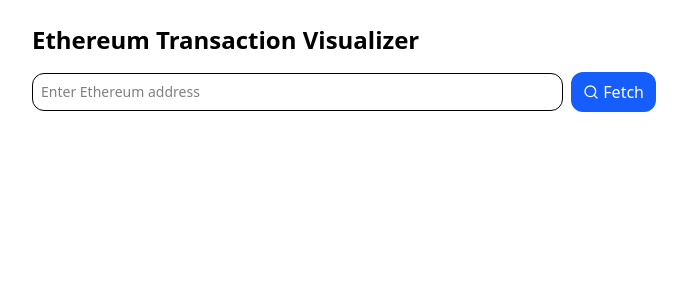
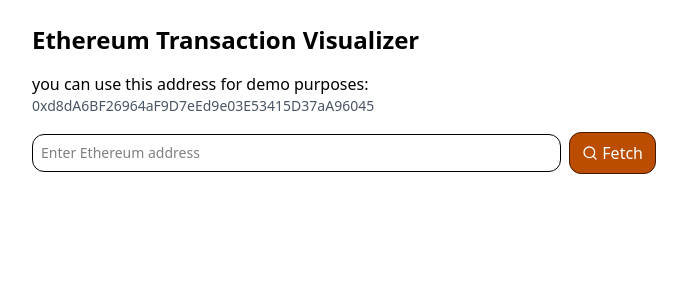
Before and after one commit to khirshah/ethereum-transaction-visualiser, a React (Vite) app: page / in a window 1280 px wide. Shown: the top 300 px of the page, without its empty margins (296-983 px from the left). Built offline with nearby package versions, Linux system fonts and the light colour scheme.

Commit message:
tweak styling, add example address

```diff
--- a/src/App.tsx
+++ b/src/App.tsx
@@ -5,11 +5,15 @@ import { useTransactions } from './hooks/useTransactions'
 const App = () => {
   const { loading, error, transactions, getTransactions } = useTransactions()
 
+  const ethereumDemoAddress = '0xd8dA6BF26964aF9D7eEd9e03E53415D37aA96045'
+
   return (
     <main className="max-w-2xl mx-auto p-6">
       <h1 className="text-2xl font-bold mb-4">
         Ethereum Transaction Visualizer
       </h1>
+      <h3>you can use this address for demo purposes:</h3>
+      <p className="mb-4 text-sm text-gray-600">{ethereumDemoAddress}</p>
       <AddressInput onSearch={getTransactions} />
 
       {loading && <p className="mt-4 text-gray-500">Loading...</p>}
--- a/src/components/AddressInput.tsx
+++ b/src/components/AddressInput.tsx
@@ -1,4 +1,4 @@
-import { useState } from 'react'
+import { useState, type Ref } from 'react'
 import { Search } from 'lucide-react'
 
 export function AddressInput({
@@ -19,7 +19,7 @@ export function AddressInput({
       />
       <button
         onClick={() => onSearch(value)}
-        className="bg-blue-600 text-white px-3 py-2 rounded-xl hover:bg-blue-700 flex items-center gap-1"
+        className="bg-amber-700 text-white px-3 py-2 rounded-xl hover:bg-amber-800 flex items-center gap-1 cursor-pointer border border-amber-950"
       >
         <Search size={16} /> Fetch
       </button>
```
